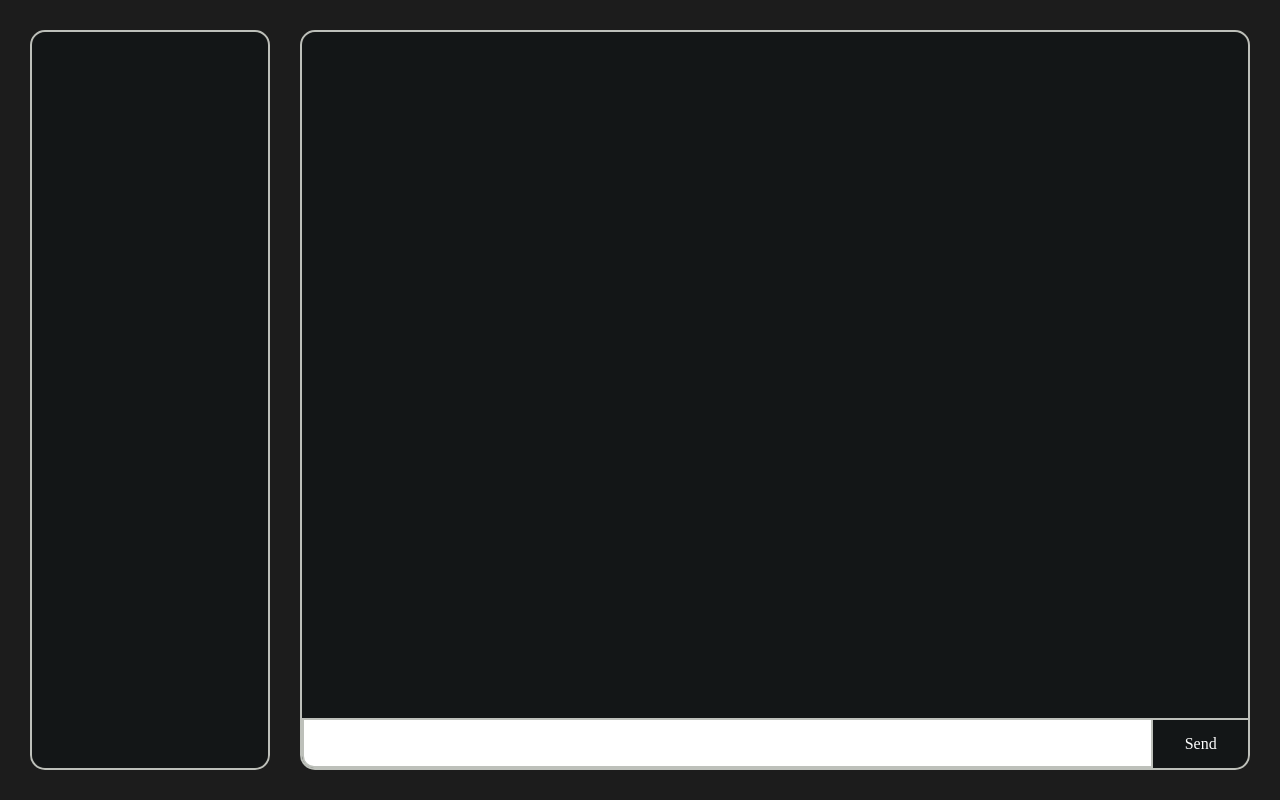
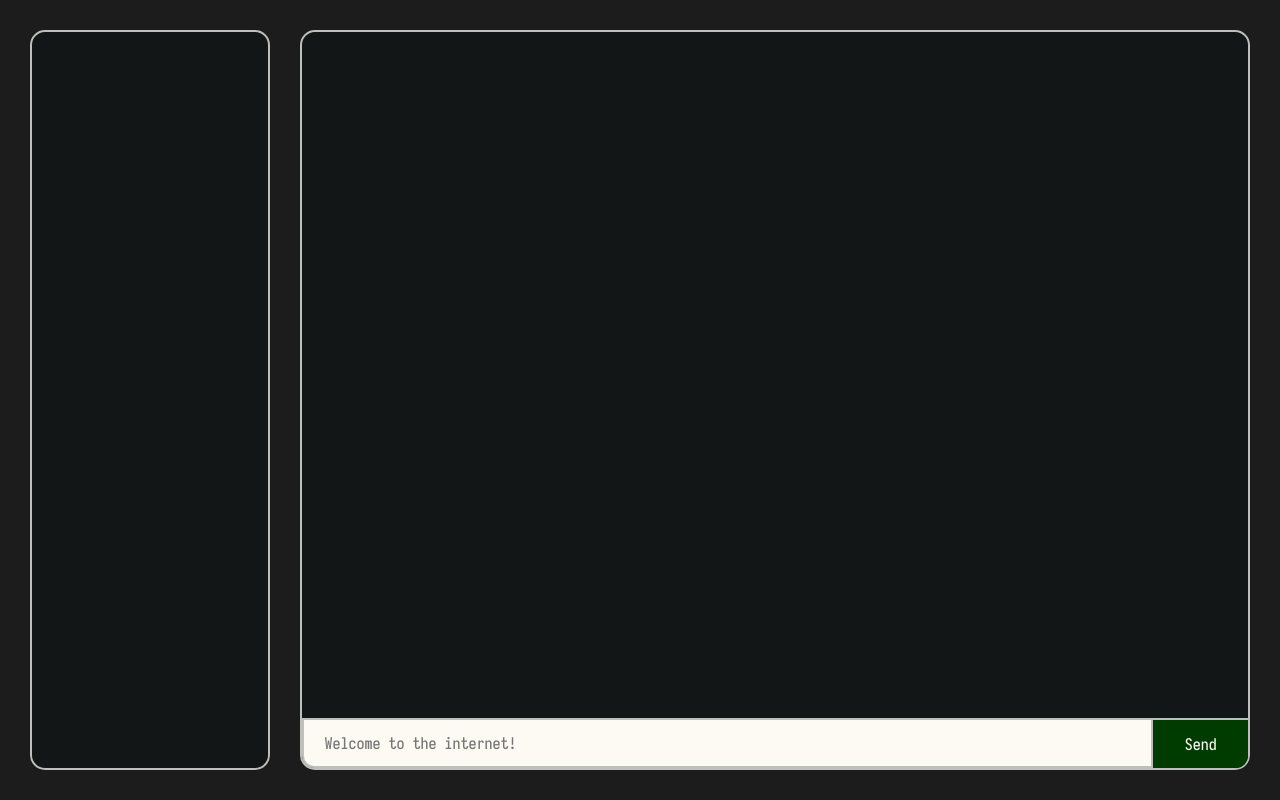
Before and after one commit to vlmlee/messenger, a React (Vite) app in the folder client/: page / in a window 1280 px wide. Built offline with nearby package versions, Linux system fonts and the light colour scheme.

Commit message:
Updated stylings. Added Iosevka font.

```diff
--- a/client/src/components/ChatWindow.tsx
+++ b/client/src/components/ChatWindow.tsx
@@ -28,7 +28,11 @@ const ChatWindow = ({ friend }: IChatWindow) => {
                 <ChatMessage />
             ))}
             <div className={'chat-window__input-container'}>
-                <input onChange={(e: ChangeEvent<HTMLInputElement>) => updateMessage(e)} value={messageToSend} />
+                <input
+                    onChange={(e: ChangeEvent<HTMLInputElement>) => updateMessage(e)}
+                    value={messageToSend}
+                    placeholder={'Welcome to the internet!'}
+                />
                 <button onClick={(e: any) => sendMessage(e)}>Send</button>
             </div>
             <div className={'chat-window__background'} />
--- /dev/null
+++ b/client/src/stylesheets/fonts.css
@@ -0,0 +1,8 @@
+@font-face {
+    font-family: 'Iosevka';
+    src: local('Iosevka Medium Nerd Font Complete Mono Windows Compatible'), local('IosevkaNerdFontCompleteM-Medium'),
+        url('IosevkaNerdFontCompleteM-Medium.woff2') format('woff2');
+    font-weight: 500;
+    font-style: normal;
+    font-display: swap;
+}
--- a/client/src/stylesheets/global.scss
+++ b/client/src/stylesheets/global.scss
@@ -1,8 +1,12 @@
+@import 'fonts.css';
+
 :root {
     --sumi: #1c1c1c;
     --kurotsurubami: #0b1013;
     --shironezumi: #bdc0ba;
-    --font: 'Iosevka';
+    --matrix-green: #003b00;
+    --shironeri: #fcfaf2;
+    --font: 'Iosevka', 'Inter', Inconsolata, san-serif;
 }
 
 .App {
@@ -16,6 +20,8 @@
     right: 0;
     display: flex;
     flex-direction: row;
+    font-family: var(--font);
+    color: var(--shironeri);
 
     .sidebar,
     .chat-window {
@@ -52,14 +58,14 @@
             height: 50px;
 
             input {
-                border-radius: 0 0 0 12px;
-                border: 2px solid var(--shironezumi);
-            }
-
-            input {
                 width: 90%;
                 height: 100%;
                 box-sizing: border-box;
+                padding: 20px;
+                border-radius: 0 0 0 12px;
+                border: 2px solid var(--shironezumi);
+                background-color: var(--shironeri);
+                color: var(--matrix-green);
             }
 
             button {
@@ -67,15 +73,17 @@
                 right: 0;
                 width: 10%;
                 height: 100%;
-                color: white;
+                color: var(--shironeri);
                 border-radius: 0 0 12px 0;
                 border-top: 2px solid var(--shironezumi);
+                background: var(--matrix-green);
             }
         }
     }
 }
 
 button,
+input,
 input[type='submit'],
 input[type='reset'] {
     background: none;
@@ -83,6 +91,6 @@ input[type='reset'] {
     border: none;
     padding: 0;
     font: inherit;
-    cursor: pointer;
+    cursor: text;
     outline: inherit;
 }
```
Also changed, not shown: client/src/stylesheets/IosevkaNerdFontCompleteM-Medium.woff2 (added).
